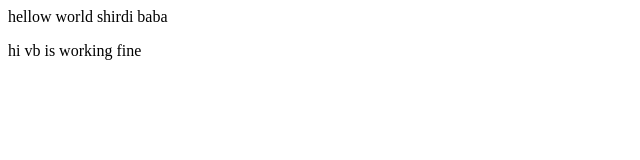
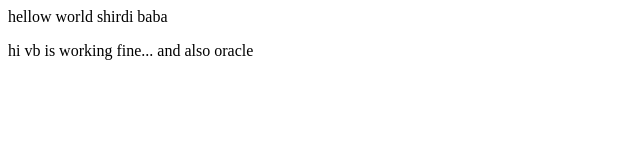
Before and after one commit to vikybala/prod1, a plain HTML site: page Prod/Index.html in a window 1280 px wide. Shown: the full height of the page, 0-640 px from the left. Drawn offline with Linux system fonts and the light colour scheme.

Commit message:
2nd commit new

```diff
--- a/Prod/Index.html
+++ b/Prod/Index.html
@@ -1,4 +1,4 @@
 <html>
 <p>hellow world shirdi baba </p>
-<p>hi vb is working fine </p>
+<p>hi vb is working fine... and also oracle </p>
 </html>
```
